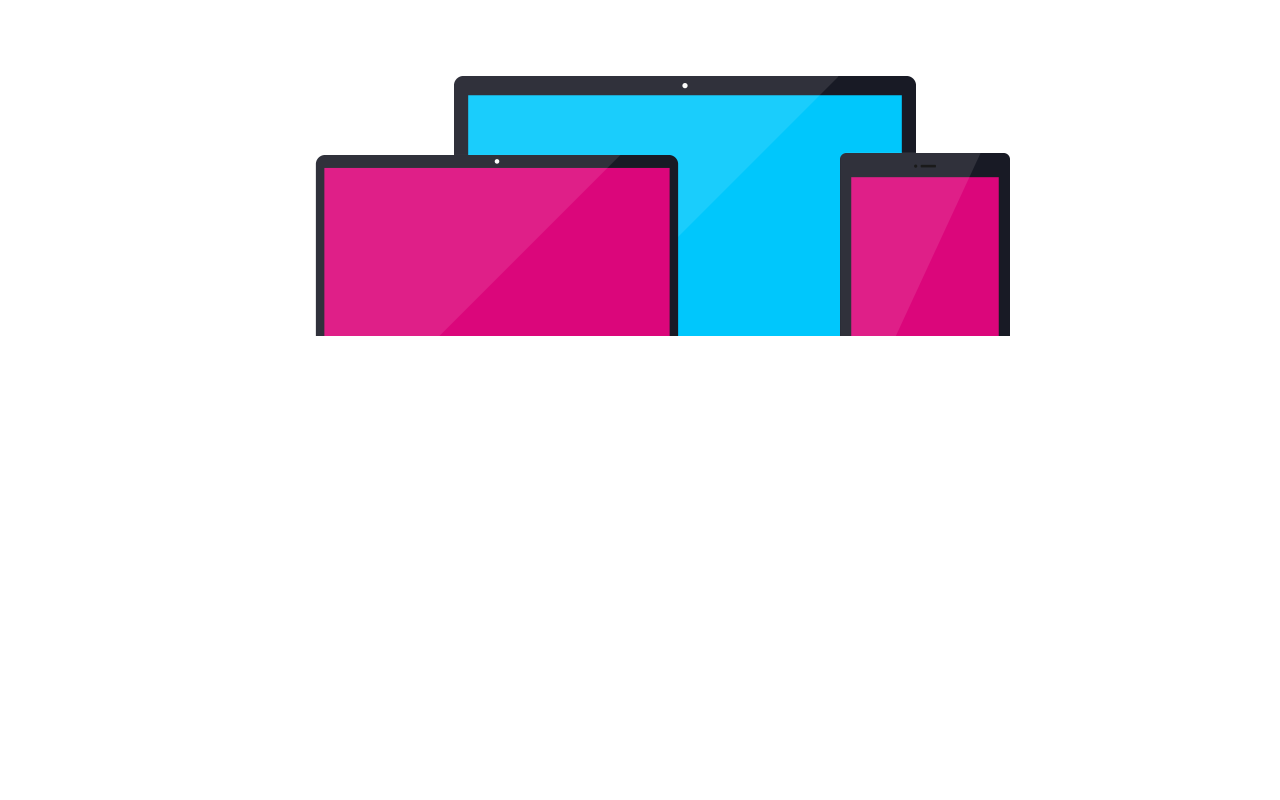
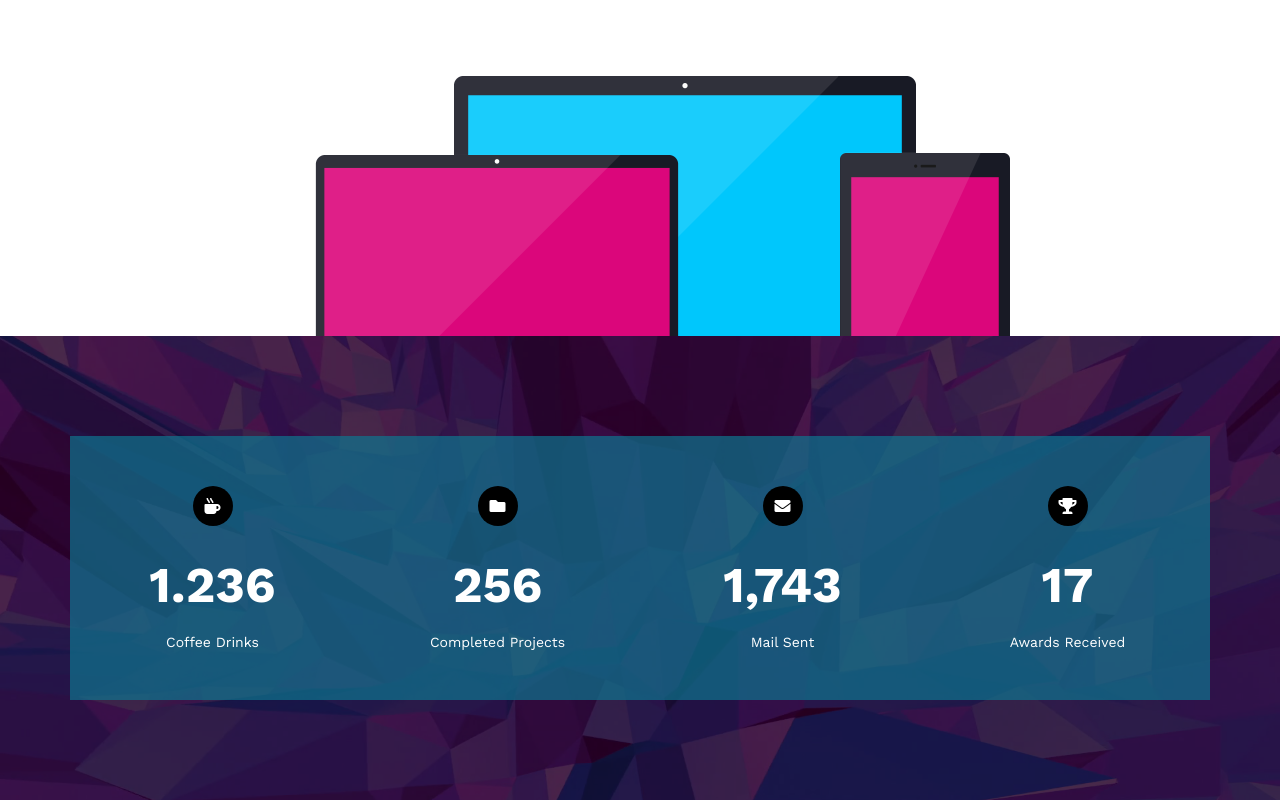
Before and after one commit to Abdullah2000Habib/Template2, a plain HTML site: page index.html in a window 1280 px wide. Shown: the part 4306-5106 px from the top of the page. Before the commit the page ends 4642 px from the top, so only its background shows below. Drawn offline with nearby package versions, Linux system fonts and the light colour scheme.

Commit message:
video 13

```diff
--- a/css/kasper.css
+++ b/css/kasper.css
@@ -817,8 +817,103 @@ header nav .form i {
 
 }
 
+/* End About */
+/* Start Stats */
+.stats {
+
+    padding-top: var(--section-padding);
+    padding-bottom: var(--section-padding);
+    text-align: center;
+    background-image: url(../images/stats.png);
+    background-size: cover;
+    position: relative;
 
 
+}
+
+.stats::before {
+
+    content: "";
+    position: absolute;
+    left: 0;
+    top: 0;
+    width: 100%;
+    height: 100%;
+    background-color: rgb(0 0 0 / 70%);
+
+}
+
+.stats .container {
+
+    position: relative;
+    display: flex;
+    flex-wrap: wrap;
+
+}
+
+.stats .container .box {
+
+    color: white;
+    padding: 50px;
+    background-color: var(--transparent-color);
+}
+
+@media (max-width:767px) {
+    .stats .container .box {
+
+        flex-basis: 100%;
 
 
-/* End About */
+    }
+
+}
+
+@media (min-width:768px) {
+    .stats .container .box {
+
+        flex-basis: 50%;
+
+
+    }
+
+}
+
+@media (min-width:992px) {
+    .stats .container .box {
+
+        flex-basis: 25%;
+
+
+    }
+
+}
+
+.stats .container .box i {
+
+    width: 40px;
+    height: 40px;
+    display: flex;
+    background-color: black;
+    justify-content: center;
+    align-items: center;
+    border-radius: 50%;
+    margin: 0 auto 30px;
+
+
+}
+
+.stats .container .box .number {
+
+    font-size: 50px;
+    font-weight: bold;
+    margin: 0 0 20px;
+
+}
+
+.stats .container .box p {
+
+    font-size: 14px;
+}
+
+
+/* End Stats */
--- a/index.html
+++ b/index.html
@@ -316,6 +316,39 @@
   </div>
 
   <!-- End About -->
+  <!-- Start Stats -->
+  <div class="stats">
+    <div class="container">
+
+      <div class="box">
+        <i class=" fas fa-mug-hot"></i>
+        <div class="number">1.236</div>
+        <p>Coffee Drinks</p>
+      </div>
+      <div class="box">
+        <i class=" fas fa-folder"></i>
+        <div class="number">256</div>
+        <p>Completed Projects</p>
+      </div>
+      <div class="box">
+        <i class=" fas fa-envelope"></i>
+        <div class="number">1,743</div>
+        <p>Mail Sent</p>
+      </div>
+      <div class="box">
+        <i class=" fas fa-trophy"></i>
+        <div class="number">17</div>
+        <p>Awards Received</p>
+      </div>
+
+    </div>
+
+  </div>
+
+
+
+
+  <!-- End Stats -->
 
 </body>
 
```
Also changed, not shown: images/stats.png (added).
